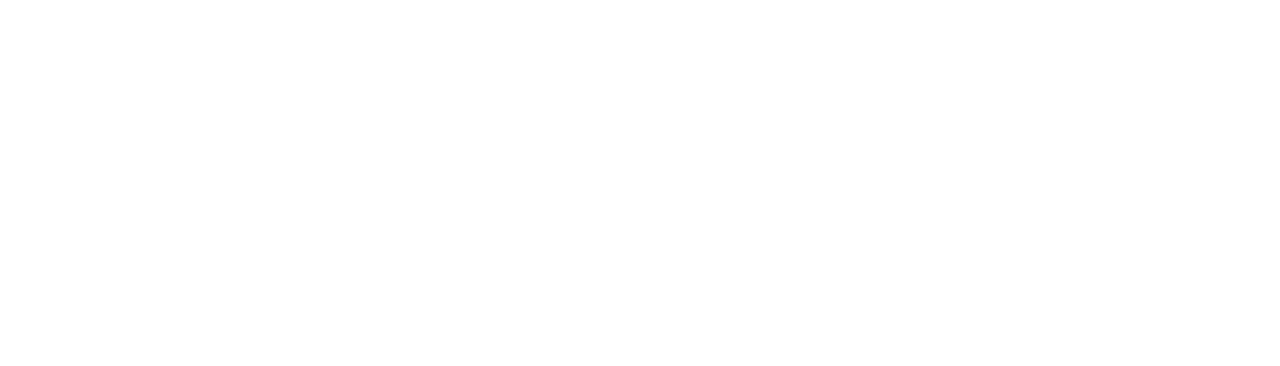
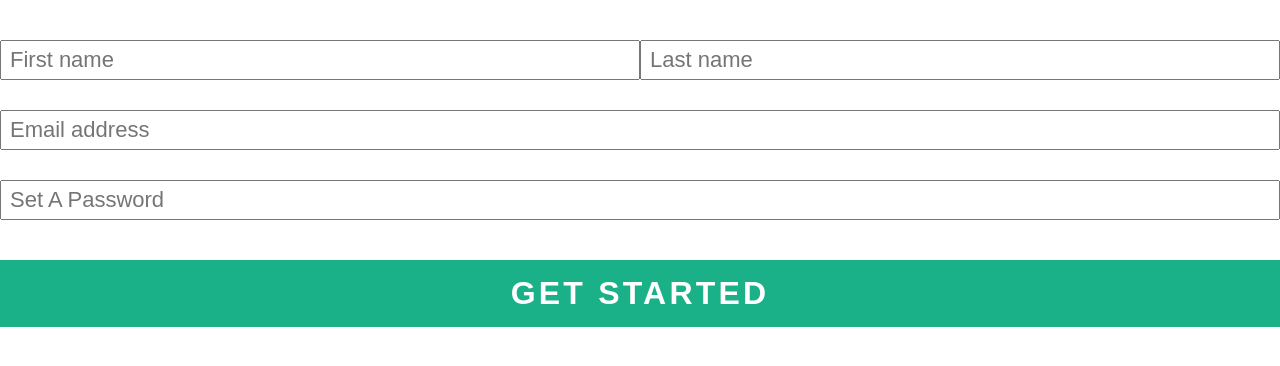
Before and after one commit to AhmedTanryverdi/Internet_Store__React, a React (Vite) app: page /register in a window 1280 px wide. Before the commit this address had no page. Shown: the top 366 px of the page. Built offline with nearby package versions, Linux system fonts and the light colour scheme.

Commit message:
added paths

```diff
--- a/src/App.tsx
+++ b/src/App.tsx
@@ -1,13 +1,15 @@
 import { BrowserRouter, Route, Routes } from "react-router-dom";
-import { Auth } from "./pages";
 import { Main } from "./pages/main/Main";
+import { Login } from "./pages/auth/ui/login/Login";
+import { Register } from "./pages/auth/ui/register/Register";
 
 function App() {
 	return (
 		<>
 			<BrowserRouter>
 				<Routes>
-					<Route path="/" element={<Auth />}/>
+					<Route path="/" element={<Login />}/>
+					<Route path="/register" element={<Register />} />
 					<Route path="main" element={<Main />} />
 				</Routes>
 			</BrowserRouter>
```
